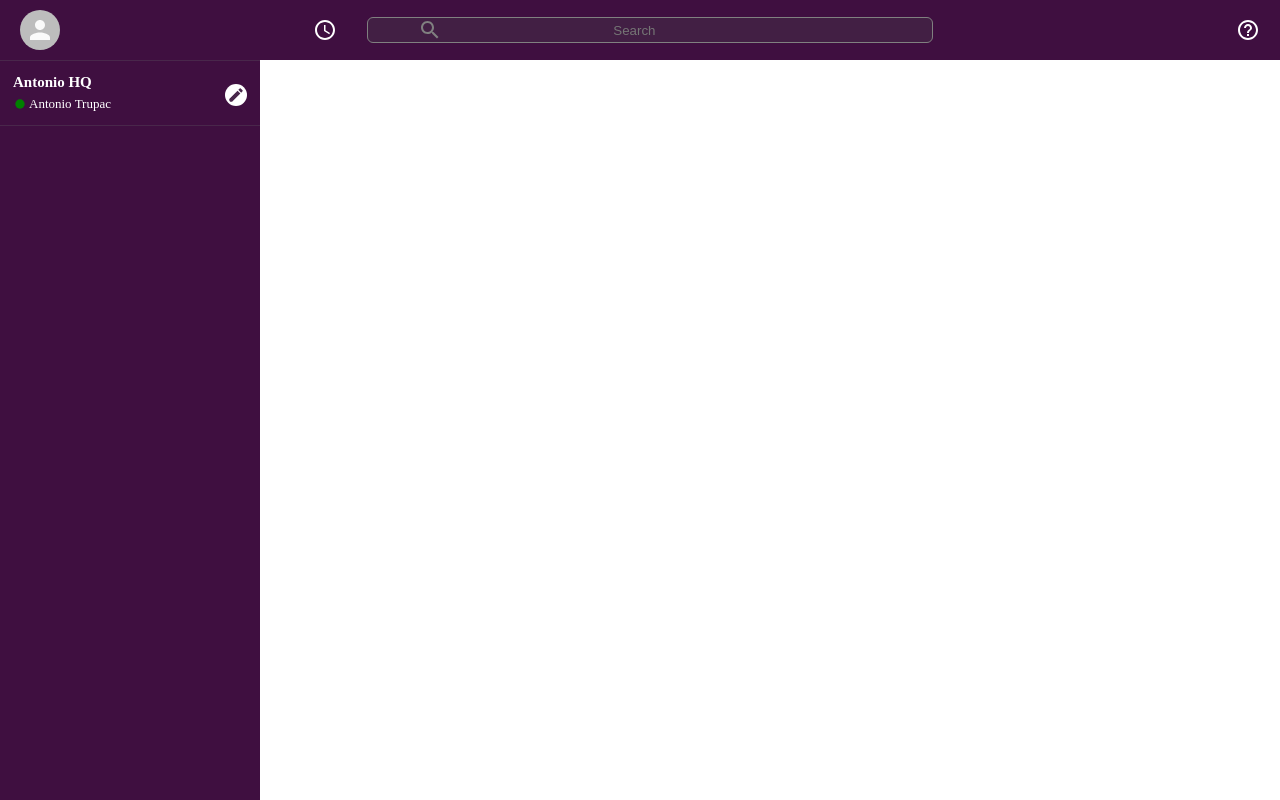
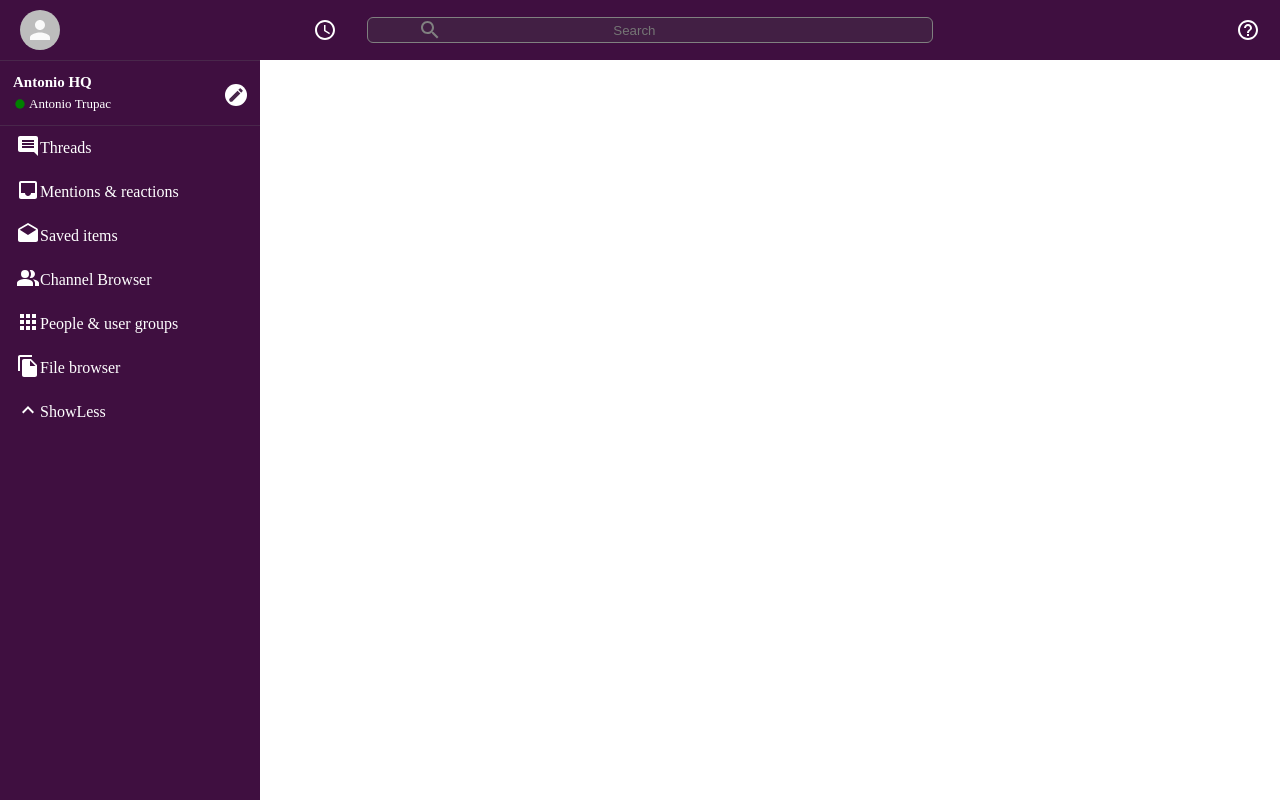
Before and after one commit to AntonioTrupac/Slack, a React (Create React App) app: page / in a window 1280 px wide. Built offline with nearby package versions, Linux system fonts and the light colour scheme.

Commit message:
Slack Sidebar component progress

```diff
--- a/src/components/sidebar/Sidebar.tsx
+++ b/src/components/sidebar/Sidebar.tsx
@@ -26,7 +26,7 @@ export const Sidebar: FC = () => {
          {/*<SidebarOption Icon={Apps} title="Apps" />*/}
          {/*<SidebarOption Icon={FileCopy} title="File browser" />*/}
          {/*<SidebarOption Icon={ExpandLess} title="Show less " />*/}
-         {/*<SidebarOption />*/}
+         <SidebarOption />
       </SidebarContainer>
    </>
 }
--- a/src/components/sidebar/SidebarOption.tsx
+++ b/src/components/sidebar/SidebarOption.tsx
@@ -2,6 +2,7 @@ import {FC, ReactNode} from "react";
 import { SidebarOptionContainer, SidebarOptionChannel } from "./SidebarOptionStyle";
 import { SvgIconProps } from "@material-ui/core";
 import { SidbarMenuItems } from "./sidebarMenuList/SidebarMenuList";
+import { SideBarMenuItem } from "./sidebarMenuList/SidebarMenuItem";
 
 type SidebarOptionProps = {
    Icon?: (props: SvgIconProps) => JSX.Element;
@@ -20,13 +21,13 @@ export const SidebarOption: FC<SidebarOptionProps> = ({Icon, title}) => {
             {/*      <span>#</span> {title}*/}
             {/*   </SidebarOptionChannel>*/}
             {/*)}*/}
-            {/*{SidbarMenuItems.map((items)=> {*/}
-            {/*   return (*/}
-            {/*      <div key={Math.random() * 100}>*/}
-            {/*         /!*<SidebarMenuItem {...items} key={Math.random() * 100}/>*!/*/}
-            {/*      </div>*/}
-            {/*   )*/}
-            {/*})}*/}
+            {SidbarMenuItems.map((items)=> {
+               return (
+                  <div key={Math.random() * 100}>
+                     <SideBarMenuItem {...items} key={Math.random() * 100}/>
+                  </div>
+               )
+            })}
          </SidebarOptionContainer>
       </>
    )
--- a/src/components/sidebar/sidebarMenuList/SidebarMenuItem.tsx
+++ b/src/components/sidebar/sidebarMenuList/SidebarMenuItem.tsx
@@ -1,5 +1,6 @@
 import { FC, useState } from "react";
 import PropTypes from "prop-types";
+import {AppMenuItemComponent} from "./SidebarMenuItemComponent";
 
 //react runtime PropTypes
 export const AppMenuItemPropTypes = {
@@ -17,9 +18,31 @@ export type AppMenuItemProps = AppMenuItemPropsWithoutItems & {
    items?: AppMenuItemProps[]
 }
 
-// const AppMenuItem: FC<AppMenuItemProps> = (props) => {
-//    const { name, link, Icon, items = [] } = props;
-//
-//    const isExpandable = items && items.length > 0;
-//    const [open, setOpen] = useState<boolean>(false);
-// }
+export const SideBarMenuItem: FC<AppMenuItemProps> = (props) => {
+   const { name, link, Icon, items = [] } = props;
+
+   const isExpandable = items && items.length > 0;
+   const [open, setOpen] = useState<boolean>(false);
+
+   const handleClick = () => {
+      setOpen(!open);
+   }
+
+   const MenuItemRoot = (
+      <>
+         <AppMenuItemComponent link={link} onClick={handleClick}>
+            {!!Icon && (
+               <div>
+                  <Icon />
+               </div>
+            )}
+            <span>{name}</span>
+         </AppMenuItemComponent>
+      </>
+   )
+   return (
+      <>
+         {MenuItemRoot}
+      </>
+   )
+}
--- /dev/null
+++ b/src/components/sidebar/sidebarMenuList/SidebarMenuItemComponent.tsx
@@ -0,0 +1,31 @@
+import React, { FC, forwardRef } from "react";
+import {ListItem} from "@material-ui/core";
+import {NavLink, NavLinkProps} from "react-router-dom";
+
+export interface AppMenuItemComponentProps {
+   className?: string;
+   link?: string | null; //because the InferProps props allows null value
+   onClick?: (event: React.MouseEvent<HTMLElement>) => void
+}
+
+export const AppMenuItemComponent: FC<AppMenuItemComponentProps> = (props) => {
+   const { className, onClick, link, children } = props;
+
+   if(!link || typeof link !== "string") {
+      return (
+         <ListItem button children={children} onClick={onClick} />
+      )
+   }
+
+   return (
+      <>
+         <ListItem
+            button
+            // className={className}
+            children={children}
+            component={forwardRef((props: NavLinkProps, ref: any) => <NavLink exact {...props} innerRef={ref} />)}
+            to={link}
+         />
+      </>
+   )
+}
```
